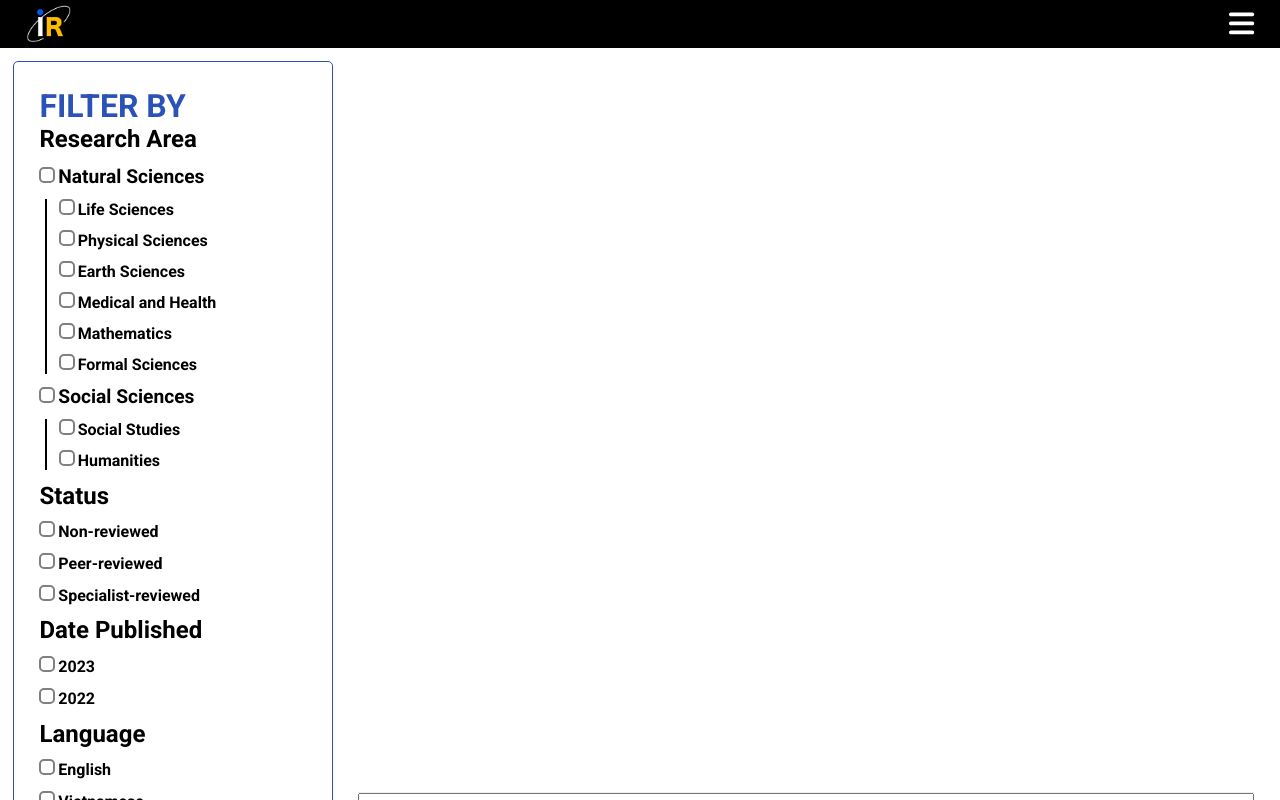
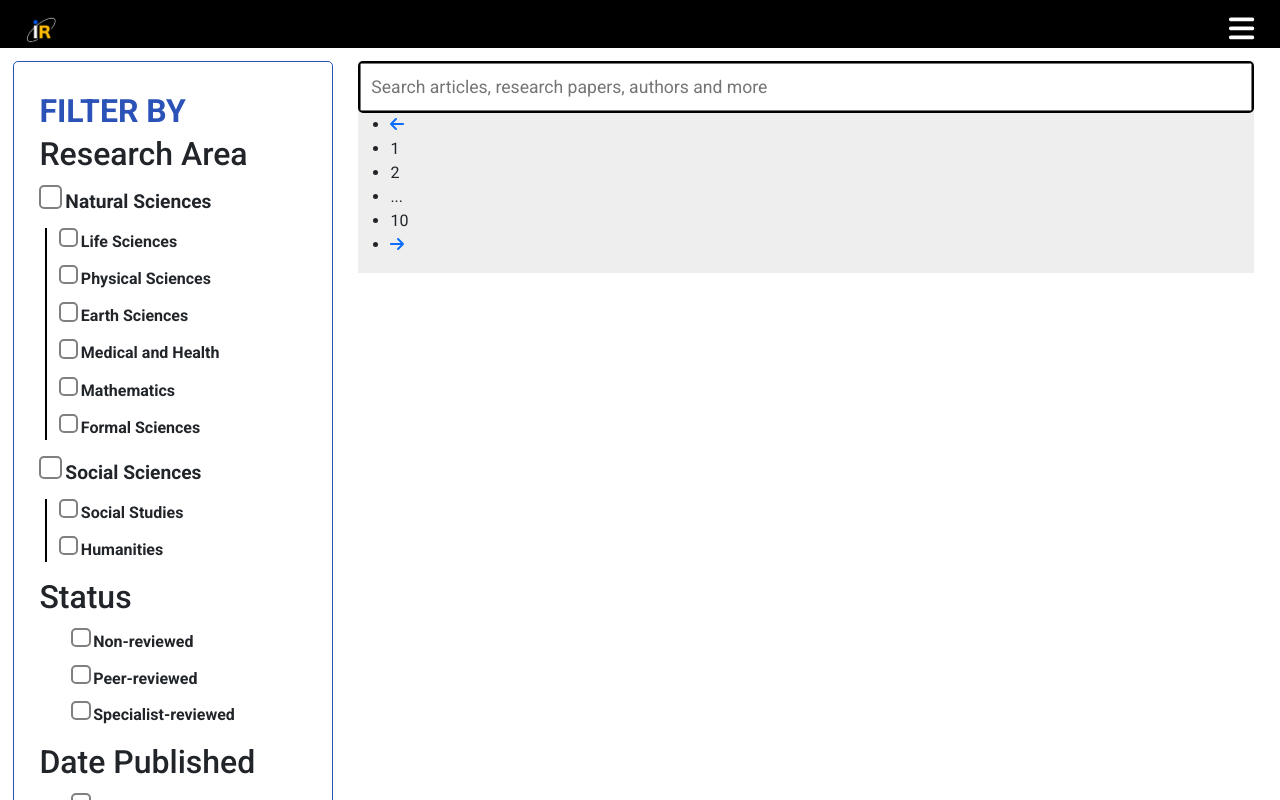
Before and after one commit to PSmithCorpntorpedo/Official-Initiare, a React (Create React App) app: page /articles in a window 1280 px wide. Shown: the top 800 px of the page. Built offline with nearby package versions, Linux system fonts and the light colour scheme.

Commit message:
added unedited pagination

```diff
--- a/package.json
+++ b/package.json
@@ -15,6 +15,7 @@
     "react": "^18.2.0",
     "react-dom": "^18.2.0",
     "react-icons": "^4.10.1",
+    "react-paginate": "^8.2.0",
     "react-router-dom": "^6.14.1",
     "react-scripts": "5.0.1",
     "web-vitals": "^2.1.4"
--- a/public/index.html
+++ b/public/index.html
@@ -11,6 +11,7 @@
     />
     <link rel="apple-touch-icon" href="%PUBLIC_URL%/logo192.png" />
     <link rel="manifest" href="%PUBLIC_URL%/manifest.json" />
+    <link href="https://cdn.jsdelivr.net/npm/bootstrap@5.3.1/dist/css/bootstrap.min.css" rel="stylesheet" integrity="sha384-4bw+/aepP/YC94hEpVNVgiZdgIC5+VKNBQNGCHeKRQN+PtmoHDEXuppvnDJzQIu9" crossorigin="anonymous">
     <title>InitaRe</title>
   </head>
   <body>
--- a/src/Pages/css/Articles.css
+++ b/src/Pages/css/Articles.css
@@ -15,6 +15,11 @@ ul{
     list-style: none;
 };
 
+body{
+    height: 100%;
+    width: 100%;
+}
+
 .page-wrapper{
     display: flex;
     width: 100%;
@@ -26,9 +31,7 @@ ul{
     height: 10%;
     color: var(--primary);
     font-weight: 700;
-
     font-size: 2em;
-
 }
 
 
@@ -45,14 +48,7 @@ ul{
 
 }
 
-.search-box{
-    margin: 1%;
-    height: auto;
-    width: 70vw;
-    background-color: #eee;
-    display: inline-block;
 
-}
 
 .no-list-style{
     list-style: none;
@@ -62,7 +58,7 @@ ul{
     margin-left: 2%;
     border-left: 2px black solid;
     padding-left: 4%;
-    font-weight: 600
+    font-weight: 600;
 
 }
 .sub-list-items{
@@ -84,6 +80,7 @@ input[type="checkbox"]{
 }
 label{
     cursor: pointer;
+    width: 100%;
 }
 
 /* input[type="checkbox"]::after{
@@ -148,7 +145,37 @@ input[type="checkbox"]:checked{
 
 
 /* this is where the filter box stops */
+.search-box{
+    margin: 1%;
+    height: 100%;
+    width: 70%;
+    background-color: #eee;
+    display: inline-block;
 
-input[type="text"]{
+}
+
+.search-bar{
+    height: 100%;
     width: 100%;
+    border: 2px solid black;
+    border-radius: 5px;
+    outline: none;
+    font-size: 1em;
 }
+.search{
+    width: 100%;
+    padding: 1%;
+    display:inline-block;
+    font-size: 1.1em
+}
+/* .search-button{
+    width: 5%;
+    height: 100%;
+    display: inline-block
+} */ /*currently, the search button does not work, so i shall omit it from the page temporarily */
+
+.search-results{
+    width: 100%;
+    height: 100%;
+    display: block
+}
--- a/src/Pages/jsx/Articles.jsx
+++ b/src/Pages/jsx/Articles.jsx
@@ -1,6 +1,9 @@
 import React from 'react';
 import '../css/Articles.css';
-import {useState} from 'react';
+import {useState, useEffect} from 'react';
+import ReactPaginate from 'react-paginate';
+import { FontAwesomeIcon } from '@fortawesome/react-fontawesome';
+import { faArrowLeft, faArrowRight } from '@fortawesome/free-solid-svg-icons';
 
 
 export default function Articles(){
@@ -82,10 +85,33 @@ function SearchBox(){
     const [search, setSearch] = useState('');
     return(
         <div className="search-box">
-                <div className="search-bar">
-                    <input type="text"/>
-                </div>
-                <div className="search-results"></div>
+            <div className="search-bar">
+                <input type="text" className='search' placeholder="Search articles, research papers, authors and more"/>
+                {/* i was gonna add a button here, but the styling made it impossible to idgaf anymore  */}
+            </div>
+            <Paginate />
         </div>
     )
 }
+
+function Paginate(){
+    const prev = <FontAwesomeIcon icon={faArrowLeft}/>
+    const next = <FontAwesomeIcon icon={faArrowRight}/>
+
+    const handlePageClick = (page) => {
+        console.log(page.selected + 1)
+    }
+    return(
+        <div className="search-results">
+            <ReactPaginate
+            previousLabel = {prev}
+            nextLabel = {next}
+            breakLabel = {'...'}
+            pageCount = {10}
+            marginPagesDisplayed={1}
+            onPageChange={handlePageClick}
+            containerClassName=''
+            />
+        </div>
+    )
+}
```
Also changed, not shown: 1 other file (tests, documents, lock files or other folders).
